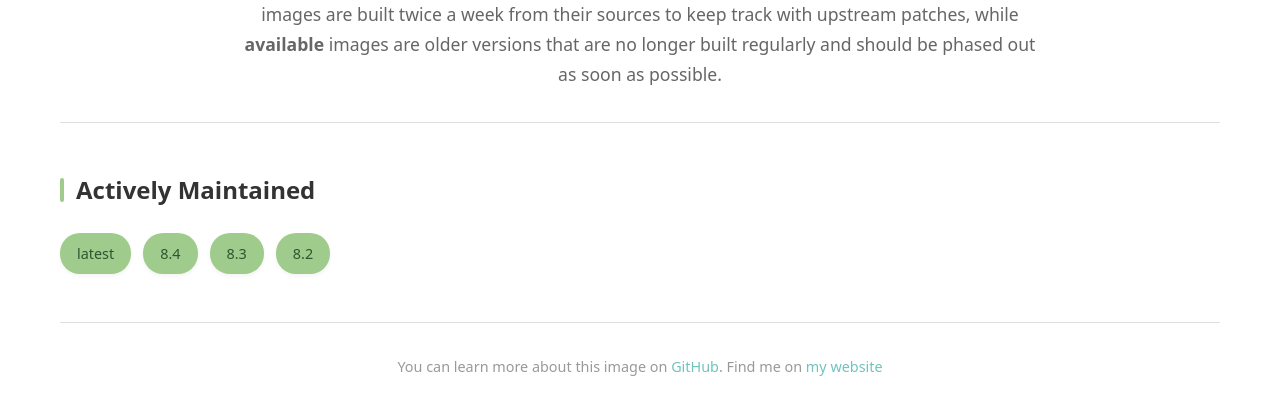
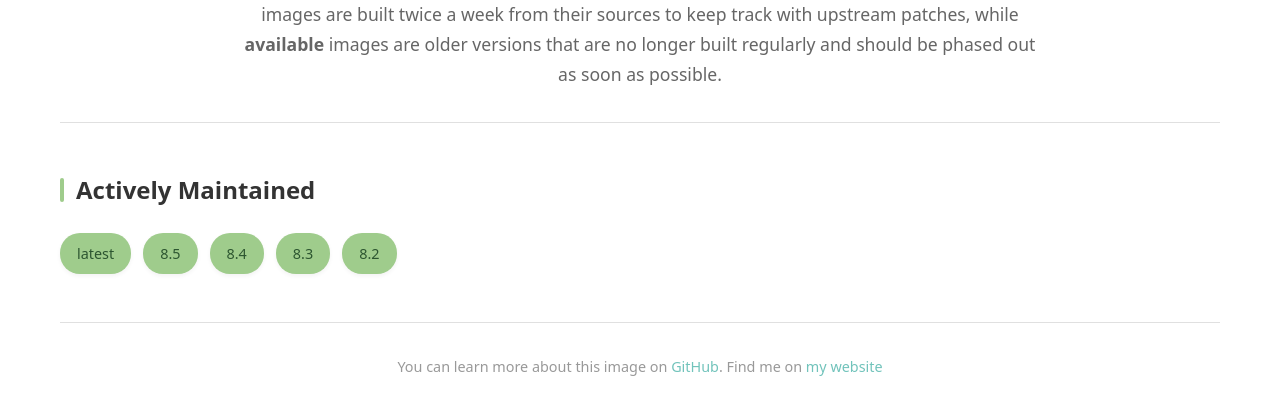
Before and after one commit to Neunerlei/docker-images, a plain HTML site: page neunerlei-php-nginx-tags.html in a window 1280 px wide. Shown: the part 130-544 px from the top of the page. Drawn offline with Linux system fonts and the light colour scheme.

Commit message:
Deploying to gh-pages from @ Neunerlei/docker-images@6a8390171c83d19949d1371196b5e5b17582b236 🚀

```diff
--- a/neunerlei-php-nginx-tags.html
+++ b/neunerlei-php-nginx-tags.html
@@ -290,6 +290,13 @@
    latest
 </a>
 
+<a href="https://hub.docker.com/layers/neunerlei/php-nginx/8.5"
+   class="tag-pill"
+   target="_blank"
+   rel="noopener noreferrer">
+   8.5
+</a>
+
 <a href="https://hub.docker.com/layers/neunerlei/php-nginx/8.4"
    class="tag-pill"
    target="_blank"
--- a/neunerlei-php-nginx-tags.json
+++ b/neunerlei-php-nginx-tags.json
@@ -4,6 +4,7 @@
   "deprecated": false,
   "maintainedTags": [
     "latest",
+    "8.5",
     "8.4",
     "8.3",
     "8.2"
```
